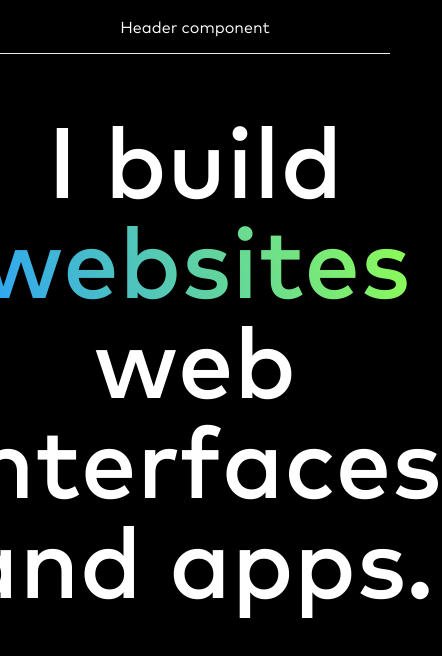
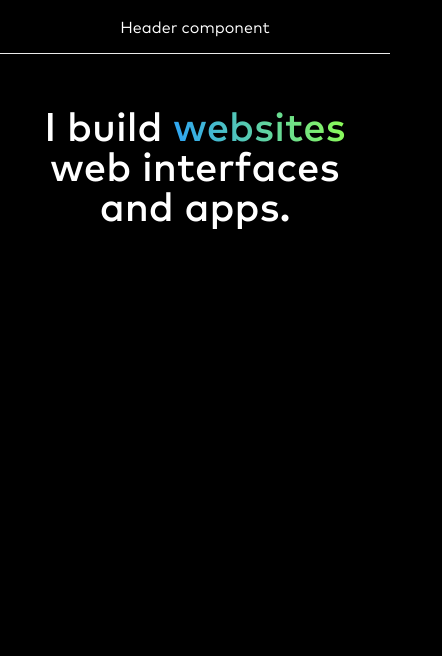
Before and after one commit to nenadmarinkovic/home, a Next.js app: page / in a window 390 px wide. Shown: the top 656 px of the page, 442 px wide, since content can reach past the window. Built offline with nearby package versions, Linux system fonts and the light colour scheme.

Commit message:
add styles

```diff
--- a/styles/components/Banner.module.css
+++ b/styles/components/Banner.module.css
@@ -7,6 +7,12 @@
   text-align: center;
 }
 
+@media screen and (max-width: 768px) {
+  .banner {
+    font-size: 40px;
+  }
+}
+
 .linear {
   background: linear-gradient(75deg, #2ba3f9, #90ff50);
   background-clip: text;
--- a/styles/globals.css
+++ b/styles/globals.css
@@ -9,6 +9,8 @@
 
   --color-white: #fff;
   --color-black: #000;
+
+  --max-width-tablet: 768px;
 }
 
 * {
```
